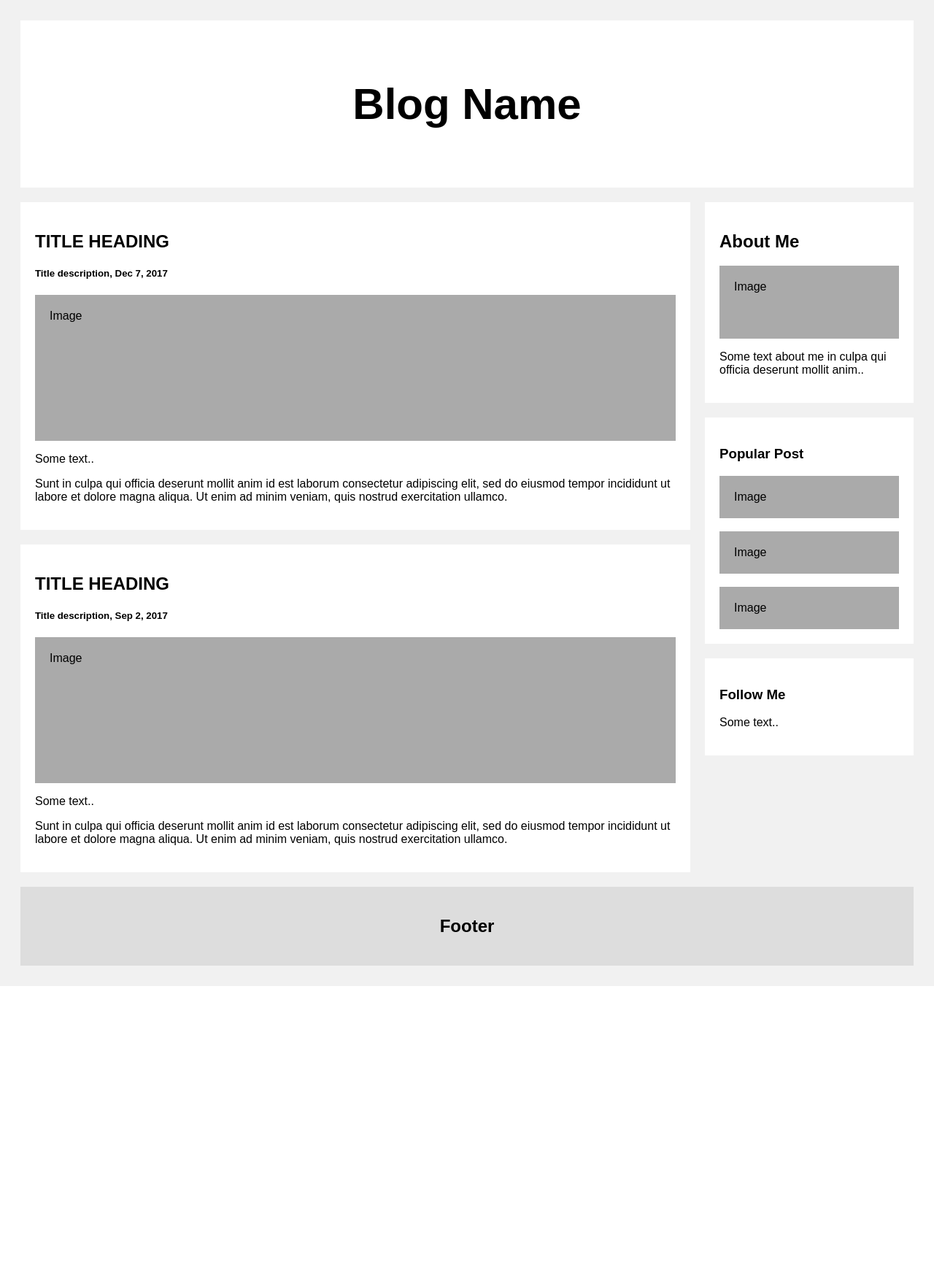
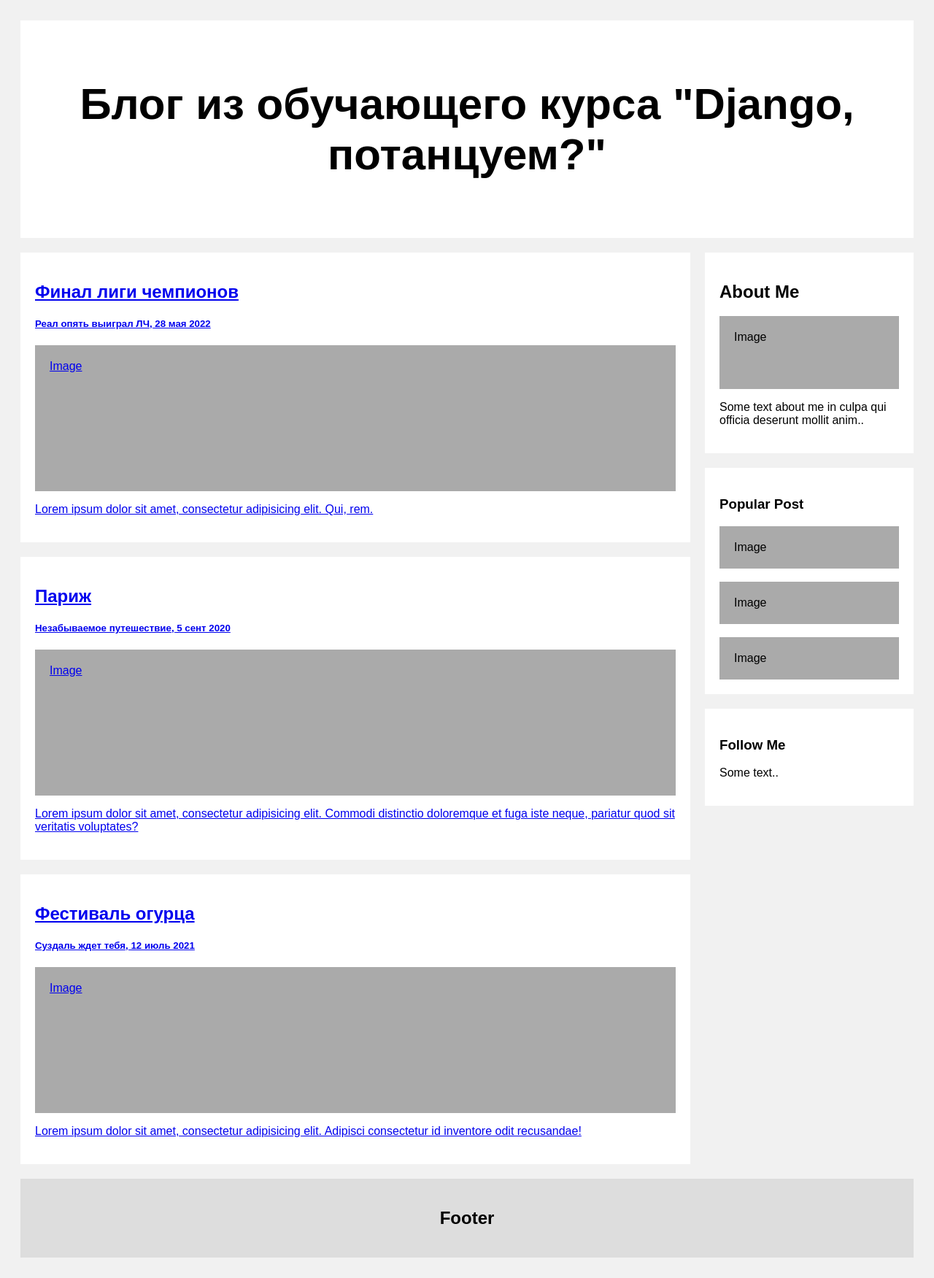
Before and after one commit to kazacoder/my_site, a Django app: page / in a window 1280 px wide. Shown: the whole page at 73% size. Before the commit the page ends 1351 px from the top, so only its background shows below. Run offline with Django 4.2, Linux system fonts and the light colour scheme.

Commit message:
выполнено задание по уроку 3.8 "Наследование" создан шаблон base...

```diff
--- /dev/null
+++ b/blog/posts.py
@@ -0,0 +1,45 @@
+posts = [
+    {
+        'title': 'Рыбалка',
+        'description': 'Хорошо посидели',
+        'date': '21 авг 2021',
+        'content': 'Lorem ipsum dolor sit amet, consectetur adipisicing elit. Commodi distinctio doloremque et fuga iste neque, pariatur quod sit veritatis voluptates?'
+    },
+    {
+        'title': 'Париж',
+        'description': 'Незабываемое путешествие',
+        'date': '5 сент 2020',
+        'content': '''Lorem ipsum dolor sit amet, consectetur adipisicing elit.
+                Commodi distinctio doloremque et fuga iste neque, pariatur quod sit veritatis voluptates?'''
+    },
+    {
+        'title': 'Финал лиги чемпионов',
+        'description': 'Реал опять выиграл ЛЧ',
+        'date': '28 мая 2022',
+        'content': 'Lorem ipsum dolor sit amet, consectetur adipisicing elit. Qui, rem.'
+    },
+    {
+        'title': 'Охота на уток',
+        'description': 'Ни одна утка не пострадала',
+        'date': '7 дек 2019',
+        'content': 'Lorem ipsum dolor sit amet.'
+    },
+    {
+        'title': 'Фестиваль огурца',
+        'description': 'Суздаль ждет тебя',
+        'date': '12 июль 2021',
+        'content': 'Lorem ipsum dolor sit amet, consectetur adipisicing elit. Adipisci consectetur id inventore odit recusandae!'
+    },
+    {
+        'title': 'Нашествие',
+        'description': 'Даешь рок, но в следующем году',
+        'date': '29 июль 2021',
+        'content': 'Lorem ipsum dolor sit amet, consectetur adipisicing elit. Est mollitia recusandae rem?'
+    },
+    {
+        'title': 'Новый год',
+        'description': 'Эх, еще один год пролетел',
+        'date': '31 дек 2022',
+        'content': 'Lorem ipsum dolor sit amet, consectetur adipisicing elit. A architecto corporis fuga ipsam laboriosam, nesciunt non quae qui ut veniam.'
+    },
+]
--- a/blog/templates/blog/index.html
+++ b/blog/templates/blog/index.html
@@ -2,6 +2,23 @@
 {% block title %}
     Home
 {% endblock %}
+
+{% block content %}
+    <div class="leftcolumn">
+        {% for post in posts %}
+            <a href="posts">
+                <div class="card">
+                <h2>{{ post.title }}</h2>
+                <h5>{{ post.description }}, {{ post.date }}</h5>
+                <div class="fakeimg" style="height:200px;">Image</div>
+                <p>{{ post.content }}</p>
+            </a>
+        </div>
+        {% endfor %}
+    </div>
+{% endblock %}
+
+
 </head>
 <body>
     <h2>Главная страница</h2>
--- a/blog/views.py
+++ b/blog/views.py
@@ -1,6 +1,6 @@
-from django.http import HttpResponse
-from django.template.loader import render_to_string
+from random import choices
 from django.shortcuts import render
+from .posts import posts as posts_list
 
 # Create your views here.
 
@@ -9,8 +9,8 @@ back = '<br><a href="..">back</a>'
 
 
 def index(request):
-    response = render_to_string('blog/index.html')
-    return HttpResponse(response)
+    context = {'posts': choices(posts_list, k=3)}
+    return render(request, 'blog/index.html', context)
 
 
 def posts(request):
--- a/templates/base.html
+++ b/templates/base.html
@@ -78,26 +78,13 @@ body {
 <body>
 
 <div class="header">
-  <h2>Blog Name</h2>
+  <h2>Блог из обучающего курса "Django, потанцуем?"</h2>
 </div>
 
 <div class="row">
-  <div class="leftcolumn">
-    <div class="card">
-      <h2>TITLE HEADING</h2>
-      <h5>Title description, Dec 7, 2017</h5>
-      <div class="fakeimg" style="height:200px;">Image</div>
-      <p>Some text..</p>
-      <p>Sunt in culpa qui officia deserunt mollit anim id est laborum consectetur adipiscing elit, sed do eiusmod tempor incididunt ut labore et dolore magna aliqua. Ut enim ad minim veniam, quis nostrud exercitation ullamco.</p>
-    </div>
-    <div class="card">
-      <h2>TITLE HEADING</h2>
-      <h5>Title description, Sep 2, 2017</h5>
-      <div class="fakeimg" style="height:200px;">Image</div>
-      <p>Some text..</p>
-      <p>Sunt in culpa qui officia deserunt mollit anim id est laborum consectetur adipiscing elit, sed do eiusmod tempor incididunt ut labore et dolore magna aliqua. Ut enim ad minim veniam, quis nostrud exercitation ullamco.</p>
-    </div>
-  </div>
+  {% block content %}
+
+  {% endblock %}
   <div class="rightcolumn">
     <div class="card">
       <h2>About Me</h2>
```
